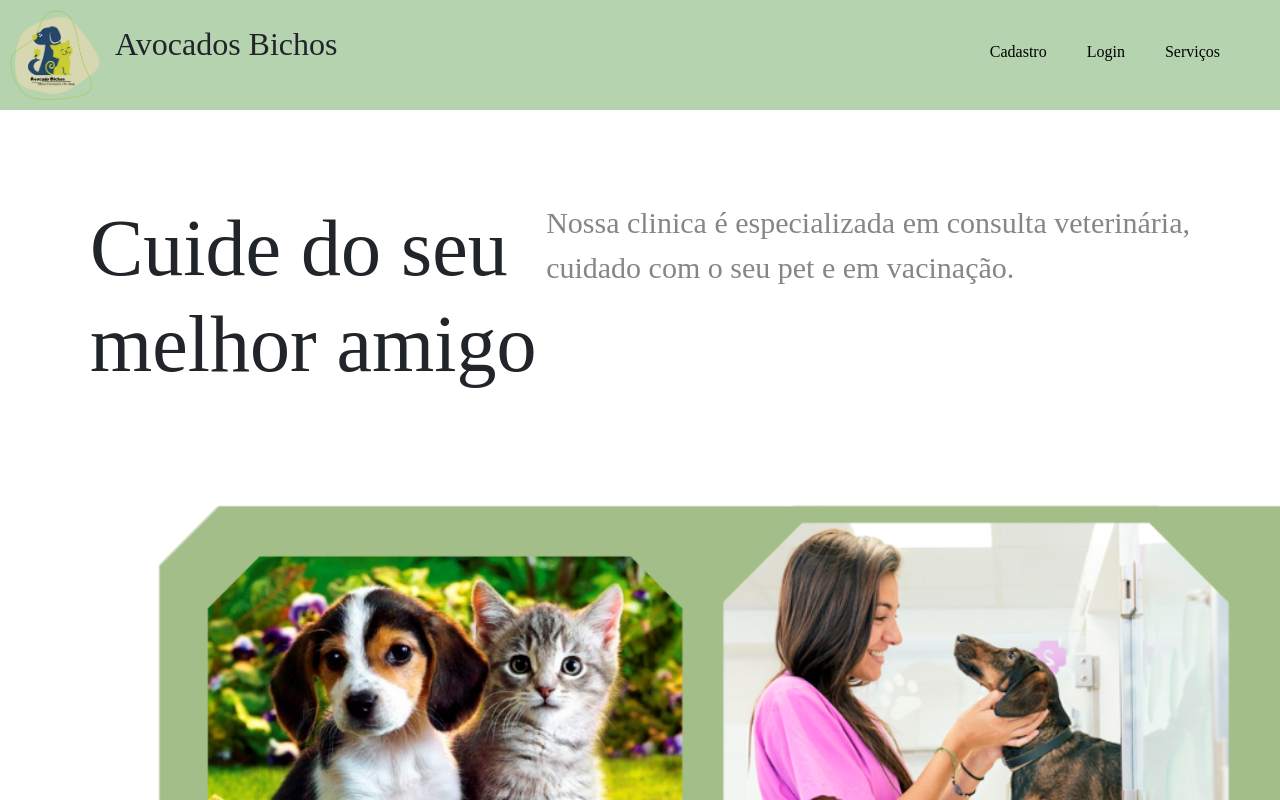
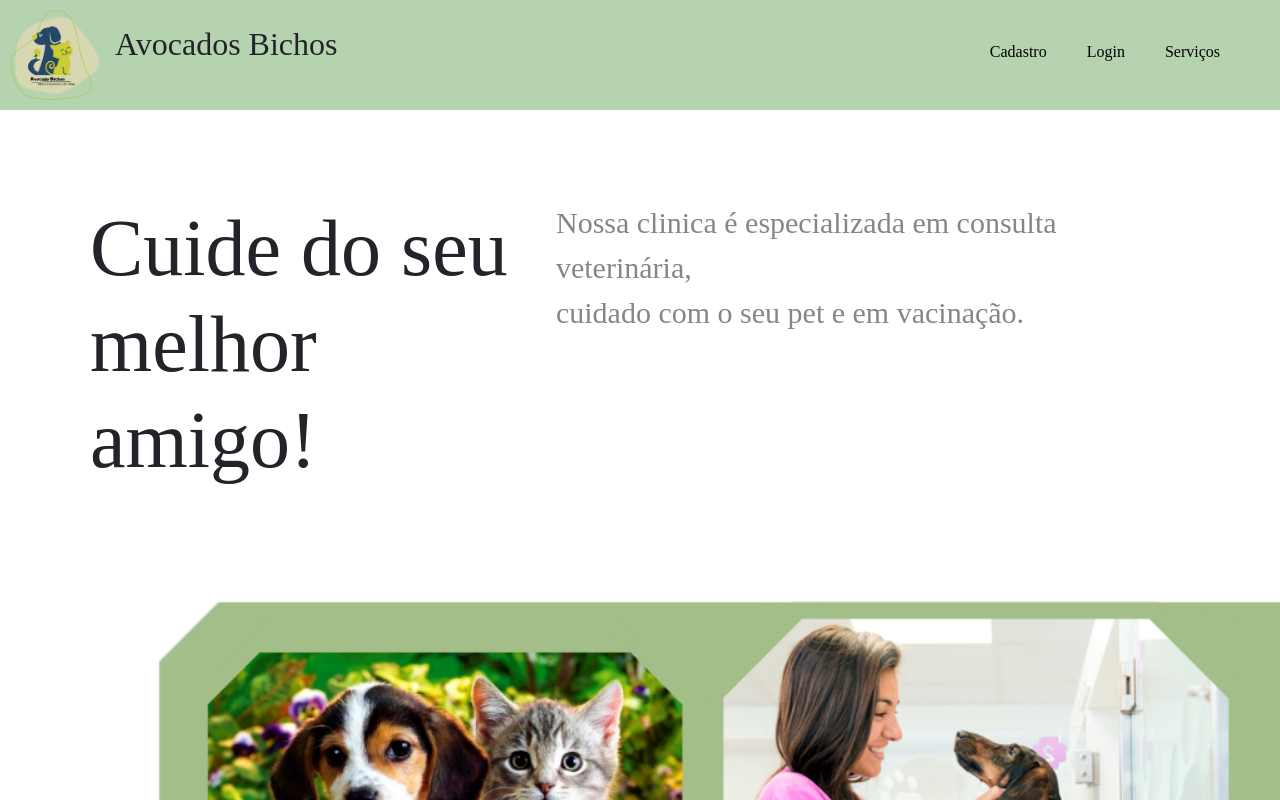
Before and after one commit to isabelal16/projeto-integrador, a React (Create React App) app: page / in a window 1280 px wide. Shown: the top 800 px of the page. Built offline with nearby package versions, Linux system fonts and the light colour scheme; a web font is replaced by a local one.

Commit message:
Update Inicio.js

```diff
--- a/src/Inicio.js
+++ b/src/Inicio.js
@@ -10,7 +10,7 @@ const Inicio = () => {
         <div className='painel'>
             <Menu/>
             <div className='titulo'>
-                <h1>Cuide do seu <br/>melhor amigo</h1>
+                <h1>Cuide do seu <br/>melhor amigo!</h1>
                 <p>Nossa clinica é especializada em consulta veterinária, <br/>cuidado com o seu pet e em vacinação.</p>
             </div>
 
```
